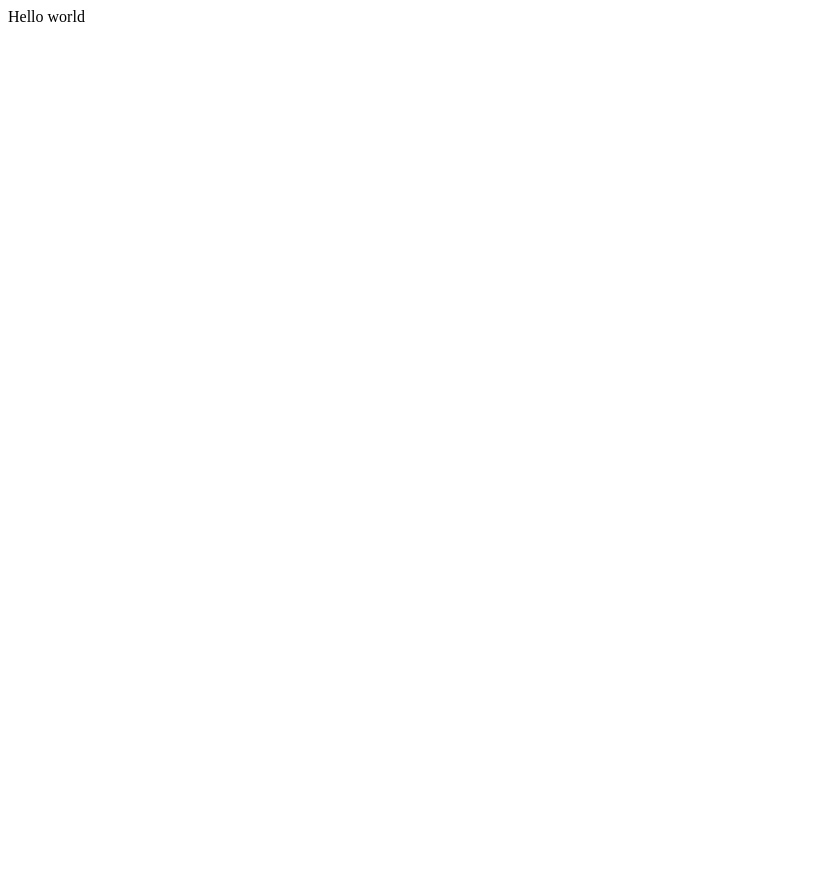
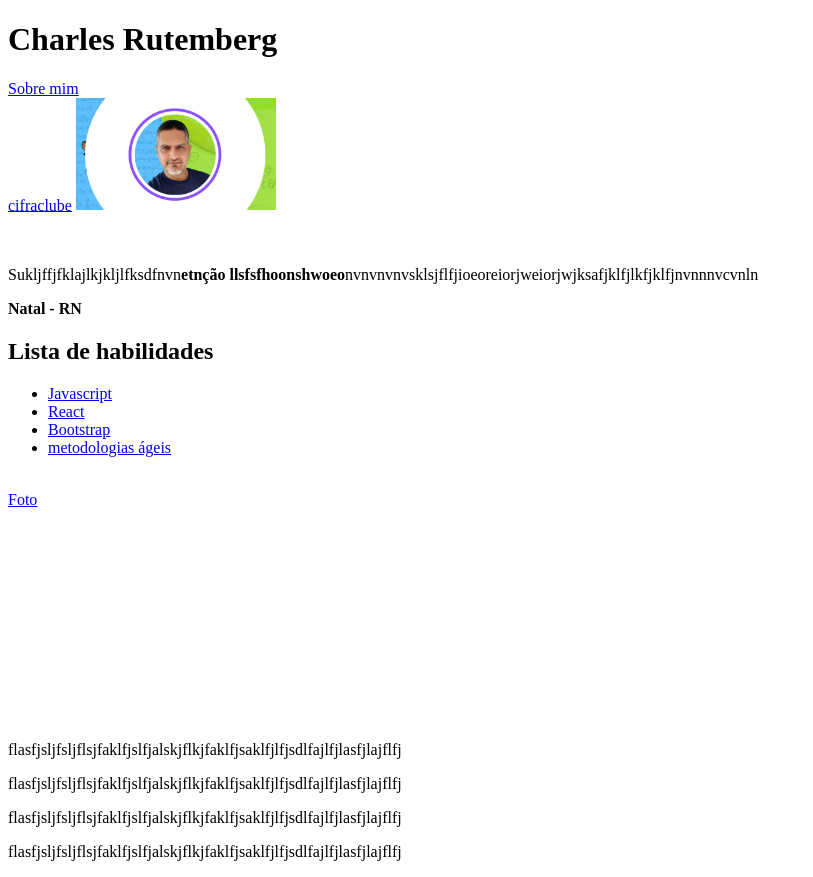
Before and after one commit to CHARLESRUTEMBERG/CHARLESRUTEMBERG.github.io, a plain HTML site: page index.html in a window 1280 px wide. Shown: the whole page, without its empty margins (0-813 px from the left). Before the commit the page ends 800 px from the top, so only its background shows below. Drawn offline with Linux system fonts and the light colour scheme.

Commit message:
Atualização do portifólio (index.html)

```diff
--- a/index.html
+++ b/index.html
@@ -1 +1,52 @@
-Hello world
+<!DOCTYPE html>
+<html lang="pt-br">
+<head>
+    <meta charset="UTF-8">
+    <meta http-equiv="X-UA-Compatible" content="IE=edge">
+    <meta name="viewport" content="width=device-width, initial-scale=1.0">
+    <title>Portifólio</title>
+</head>
+<body>
+    <!-- NOME-->
+    <h1>Charles Rutemberg</h1>
+
+    <!--LINK PARA O TEXTE PESSOAL-->
+
+    <a href="#sobre-mim">Sobre mim</a><br><a href="https://www.cifraclub.com.br/" target="_blank">cifraclube</a>
+
+  <!-- FOTO COM ID PAR LINKAR-->
+
+    <img src="foto 2.png" alt="Foto de hosto com fundo verde e azul" id="foto" width="200px">
+
+<br><br><br>
+
+<!-- informação sobre mim-->
+
+    <p id="sobre-mim">Sukljffjfklajlkjkljlfksdfnvn<strong>etnção llsfsfhoonshwoeo</strong>nvnvnvnvsklsjflfjioeoreiorjweiorjwjksafjklfjlkfjklfjnvnnnvcvnln</p>
+
+    <p><strong>Natal - RN</strong></p>
+
+    <h2>Lista de habilidades</h2>
+  <ul>
+    <li><a href="#Javascript">Javascript</a></li>
+
+    <li><a href="#React">React</a></li>
+
+    <li><a href="#Bootstrap">Bootstrap</a></li>
+
+    <li><a href="#metodologias-ágeis">metodologias ágeis</a></li>
+
+  </ul>
+  <br>
+  <a href="#foto">Foto</a>
+<br><br><br><br><br><br><br><br><br><br><br><br><br>
+
+    <p id="Javascript">flasfjsljfsljflsjfaklfjslfjalskjflkjfaklfjsaklfjlfjsdlfajlfjlasfjlajflfj</p>
+
+    <p id="React">flasfjsljfsljflsjfaklfjslfjalskjflkjfaklfjsaklfjlfjsdlfajlfjlasfjlajflfj</p>
+
+    <p id="Bootstrap">flasfjsljfsljflsjfaklfjslfjalskjflkjfaklfjsaklfjlfjsdlfajlfjlasfjlajflfj</p>
+
+    <p id="metodologias-ágeis">flasfjsljfsljflsjfaklfjslfjalskjflkjfaklfjsaklfjlfjsdlfajlfjlasfjlajflfj</p>
+</body>
+</html>
```
Also changed, not shown: foto 2.png (added).
